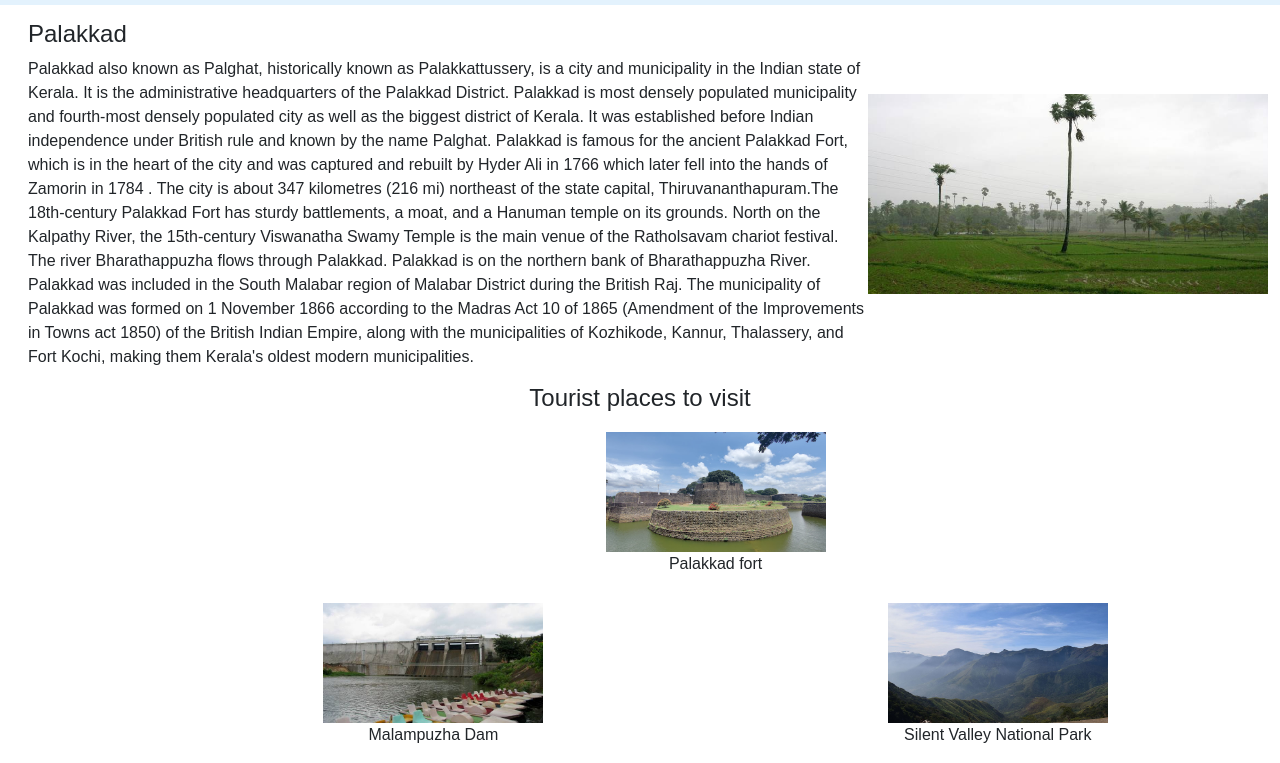
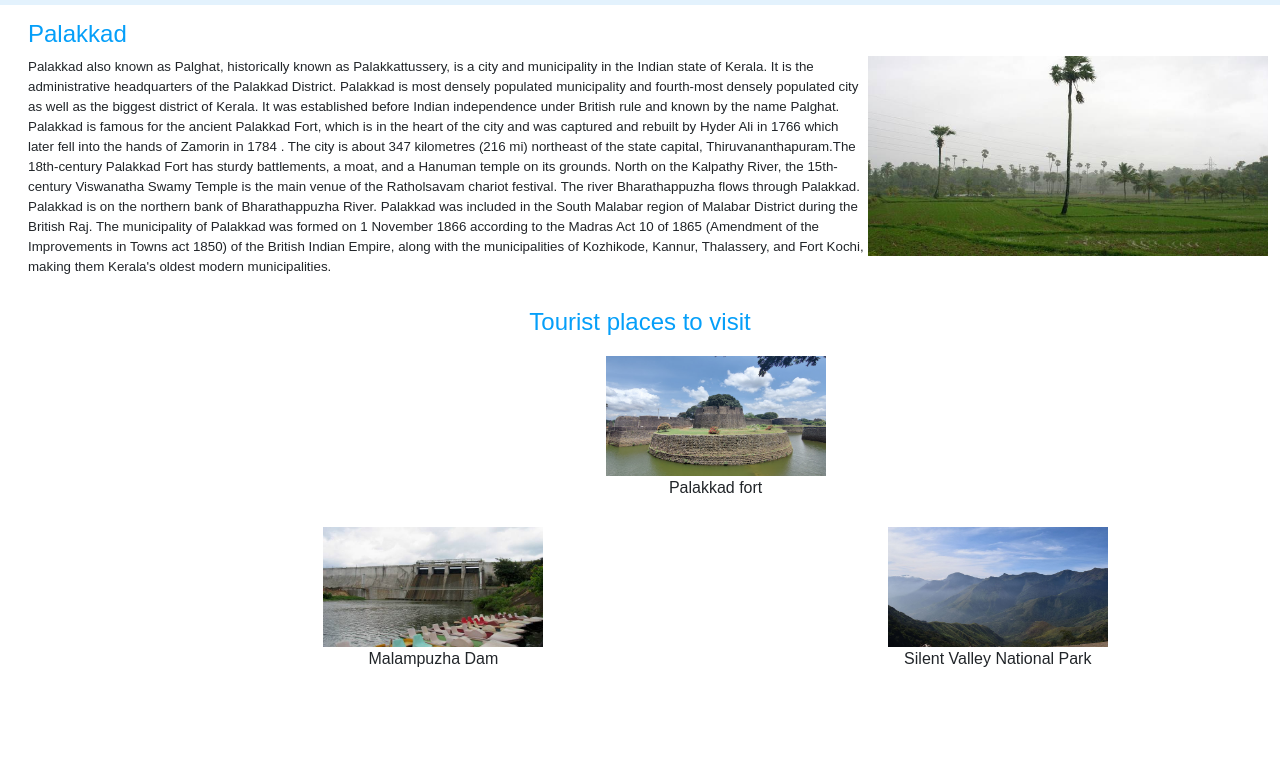
Before and after one commit to Merin71/Kerala-Tourism-Website, a plain HTML site: page Palakkad.html in a window 1280 px wide. Shown: the part 105-868 px from the top of the page. After the commit the page ends 800 px from the top, so only its background shows below. Drawn offline with nearby package versions, Linux system fonts and the light colour scheme.

Commit message:
First commit

```diff
--- a/Palakkad.html
+++ b/Palakkad.html
@@ -46,10 +46,10 @@
     <Section class="container-fluid">
       <div class="d-flex align-items-center">
         <div class="flex-grow-1 ms-3">
-          <div>
+          <header style="text-align: left;">
             <h4>Palakkad</h4>
-          </div>
-          Palakkad also known as Palghat, historically known as Palakkattussery, is a city and municipality in the Indian state of Kerala.
+          </header>
+           <p style="font-size:smaller;"> Palakkad also known as Palghat, historically known as Palakkattussery, is a city and municipality in the Indian state of Kerala.
             It is the administrative headquarters of the Palakkad District.
             Palakkad is most densely populated municipality and fourth-most densely populated city as well as the biggest district of Kerala.
             It was established before Indian independence under British rule and known by the name Palghat.
@@ -59,7 +59,8 @@
             The river Bharathappuzha flows through Palakkad. Palakkad is on the northern bank of Bharathappuzha River.
             Palakkad was included in the South Malabar region of Malabar District during the British Raj.
             The municipality of Palakkad was formed on 1 November 1866 according to the Madras Act 10 of 1865 (Amendment of the Improvements in Towns act 1850) of the British Indian Empire, along with the municipalities of Kozhikode, Kannur, Thalassery, and Fort Kochi, making them Kerala's oldest modern municipalities.
-        </div>
+            </p>
+          </div>
         <div class="flex-shrink-5">
           <img src="Districts/Palakkad2.jpeg" height="200" width="400"  alt="...">
         </div>
@@ -67,9 +68,9 @@
   </Section>
   <section>
     <div class="container-fluid text-center">
-      <div>
+      <header>
         <h4 style="text-align: center;">Tourist places to visit</h4>
-      </div>
+      </header>
       <div class="row">
         <div class="col">
           <img src="Districts/Palakkad fort.jpg" height="120" width="220" alt="">
```
